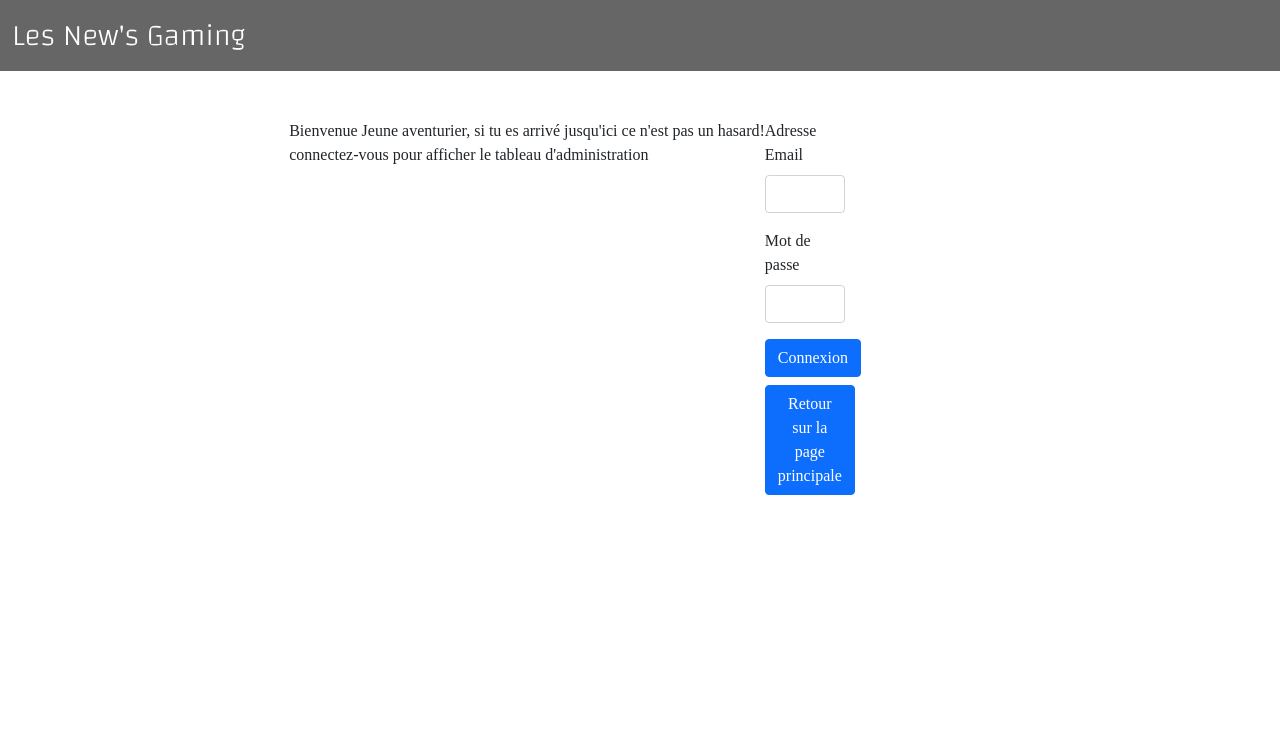
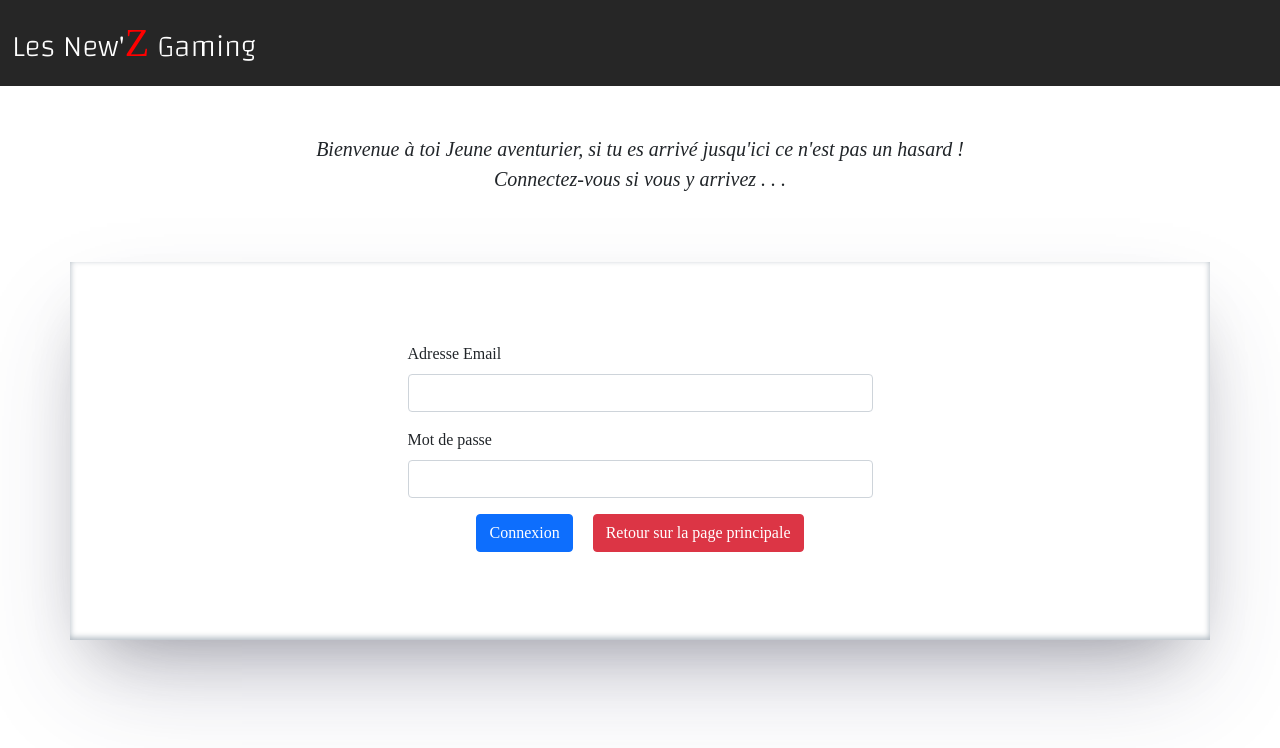
Before and after one commit to Jeyluu/projet-secret, a Node server app: page /admin/connexion in a window 1280 px wide. Shown: the top 748 px of the page. Run offline with Node 20, Linux system fonts and the light colour scheme; some libraries are stand-ins or nearby versions.

Commit message:
Css page manquante

```diff
--- a/public/style.css
+++ b/public/style.css
@@ -11,6 +11,7 @@
 .navbar-brand{
     color: #fff;
     font-family: 'Changa', sans-serif;
+
 }
 
 .navbar-brand:hover{
@@ -50,10 +51,16 @@
 
 }
 
+.head:hover {
+    transform: scale(1.3);
+    transition: 0.5s all;
+}
+
 .onglet{
     display: flex;
     flex-direction: row;
     margin-top: 15px;
+    margin-right: 20px;
 }
 
 /*HEADER ADMIN*/
@@ -161,23 +168,21 @@
 }
 
 /*PAGE AFFICHAGE JEU PAR CATEGORIE*/
-.container {
-    display: flex;
-    justify-content: center;
 
-}
 
 .titre-page{
     text-align: center;
+    margin-bottom: 50px;
 }
 .article{
     display: flex;
     justify-content: center;
     margin-bottom: 10px;
-    background-color: #F7F7FF;
+    background-color: #8595a5;
     padding: 50px;
-    width: 100%;
+    border-radius: 2px;
     box-shadow:1px 1px 1px 1px #5c5c5c;
+    margin-bottom: 40px;
 }
 
 .texte-article{
@@ -192,6 +197,37 @@
 .inscription {
     margin-left: 20px;
     margin-bottom: 20px;
+}
+
+/*PAGE CONNEXION*/
+
+
+.intro-connexion{
+    font-size: 20px;
+    font-style: italic;
+    text-align: center;
+    border-radius: 5px;
+    padding-bottom: 20px;
+}
+
+.block-connexion{
+    padding: 80px;
+    box-shadow: rgba(50, 50, 93, 0.25) 0px 50px 100px -20px, rgba(0, 0, 0, 0.3) 0px 30px 60px -30px, rgba(10, 37, 64, 0.35) 0px -2px 6px 0px inset;
+}
+
+.form-connexion{
+    display: flex;
+    flex-direction: column;
+    align-items: center;
+
+}
+
+.black-btn{
+    display: flex;
+}
+
+.btn-connexion{
+    margin-right: 20px;
 }
 
 /*TABLEAU DE BORD*/
@@ -310,6 +346,11 @@
 
 }
 
+.foot:hover{
+    transform: translateX(10px);
+    transition: 0.5s all;
+}
+
 .network{
 
     text-decoration: none;
--- a/views/admin/coAdmin.ejs
+++ b/views/admin/coAdmin.ejs
@@ -1,12 +1,12 @@
 <%- include('partials-admin/header.ejs') %>
-    <div class="connexion-admin">
+    <div>
 
 
-        <div class="container">
+        <div class="container connexion-admin">
             <div class="row">
-                <div class="col-md-12">
-                    Bienvenue Jeune aventurier, si tu es arrivé jusqu'ici ce n'est pas un hasard! <br> connectez-vous
-                    pour afficher le tableau d'administration
+                <div class="col-md-12 mb-5 intro-connexion">
+                    Bienvenue à toi Jeune aventurier, si tu es arrivé jusqu'ici ce n'est pas un hasard ! <br> Connectez-vous
+                    si vous y arrivez . . .
                 </div>
                 <!-- CHARGEMENT DU MESSAGE-->
                 <% if(message.length> 0) {%>
@@ -16,36 +16,45 @@
                     <%}%>
             </div>
 
-            <div class="row">
-                <div class="col-md-5">
-                    <form action="/admin/connexion?_method=POST" method="POST">
-                        <div class="mb-3">
-                            <label for="exampleInputEmail1" class="form-label">Adresse Email </label>
+            <div class="row ">
+                <div class="col-md-12 block-connexion">
+                    <form action="/admin/connexion?_method=POST" method="POST" class="form-connexion">
+                        <div class="col-md-5 mb-3">
+                            <label for="exampleInputEmail1" class="form-label" >Adresse Email </label>
                             <input type="email" class="form-control" id="exampleInputEmail1"
                                 aria-describedby="emailHelp" name="email">
-                                <% if(messemail.length> 0) {%>
+                            <% if(messemail.length> 0) {%>
                                 <div class="alert alert-danger mb-2" role="danger">
                                     <%= messemail %>
                                 </div>
                                 <%}%>
                         </div>
-                        <div class="mb-3">
-                            <label for="exampleInputPassword1" class="form-label">Mot de passe</label>
+                        <div class="col-md-5 mb-3">
+                            <label for="exampleInputPassword1" class="form-label" >Mot de passe</label>
                             <input type="password" class="form-control" id="exampleInputPassword1" name="motdepasse">
-                                <% if(messmdp.length> 0) {%>
+                            <% if(messmdp.length> 0) {%>
                                 <div class="alert alert-danger mb-2" role="danger">
                                     <%= messmdp %>
                                 </div>
                                 <%}%>
                         </div>
+                        <div class="black-btn">
+                            <div class="btn-connexion">
+                                <button type="submit" class="btn btn-primary mb-2">Connexion</button>
+                            </div>
 
-                        <button type="submit" class="btn btn-primary mb-2">Connexion</button>
+                            <div class="retour">
+                                <a href="/"><button class="btn btn-danger">Retour sur la page principale</button></a>
+                            </div>
+
+                        </div>
+
                     </form>
 
-                    <a href="/"><button class="btn btn-primary">Retour sur la page principale</button></a>
+
                 </div>
+            </div>
 
-            </div>
 
         </div>
     </div>
--- a/views/admin/partials-admin/header.ejs
+++ b/views/admin/partials-admin/header.ejs
@@ -27,9 +27,9 @@
 <body>
     <header>
 
-        <nav class="navbar navbar-expand-lg mb-5" style="background-color: #3d3d3dc9;">
+        <nav class="navbar navbar-expand-lg mb-5" style="background-color: #262626;">
             <div class="container-fluid">
-                <a class="navbar-brand" style="font-size: 30px;" href="/">Les New's  Gaming</a>
+                <a class="navbar-brand" style="font-size: 30px;" href="/">Les New'<span id="z">Z</span>  Gaming</a>
                 <button class="navbar-toggler" type="button" data-bs-toggle="collapse" data-bs-target="#navbarNav"
                     aria-controls="navbarNav" aria-expanded="false" aria-label="Toggle navigation">
                     <span class="navbar-toggler-icon"></span>
--- a/views/partials/header.ejs
+++ b/views/partials/header.ejs
@@ -40,17 +40,17 @@
                 <div class="onglet">
                     <ul>
                         <a href="#introduction">
-                            <li class="cool-link">L'introduction</li>
+                            <li class="cool-link head">L'introduction</li>
                         </a>
                     </ul>
                     <ul>
                         <a href="#categorie-jeu">
-                            <li class="cool-link">Les catégories</li>
+                            <li class="cool-link head">Les catégories</li>
                         </a>
                     </ul>
                     <ul>
                         <a href="#apropos">
-                            <li class="cool-link"><i class="fas fa-info-circle"></i> A propos</li>
+                            <li class="cool-link head"><i class="fas fa-info-circle"></i> A propos</li>
                         </a>
                     </ul>
                 </div>
```
Also changed, not shown: middleware/verificationConnexion.js (added, +7 -0 lines), views/fps.ejs (+7 -1 lines), views/partials/footer.ejs (+4 -4 lines), public/images/coneexion.jpeg (added), public/images/connexion.jpg (added), 6 other files.
